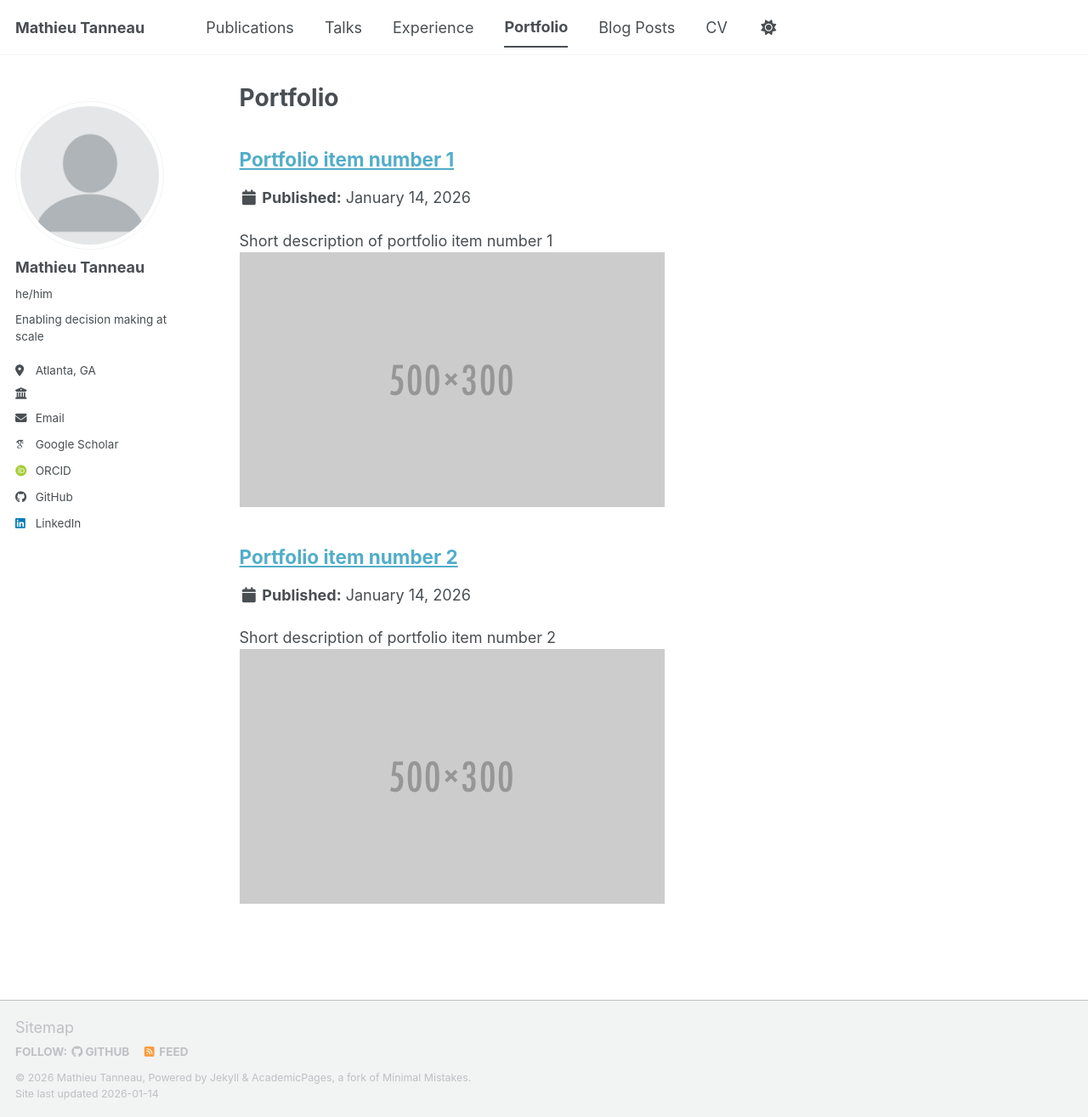
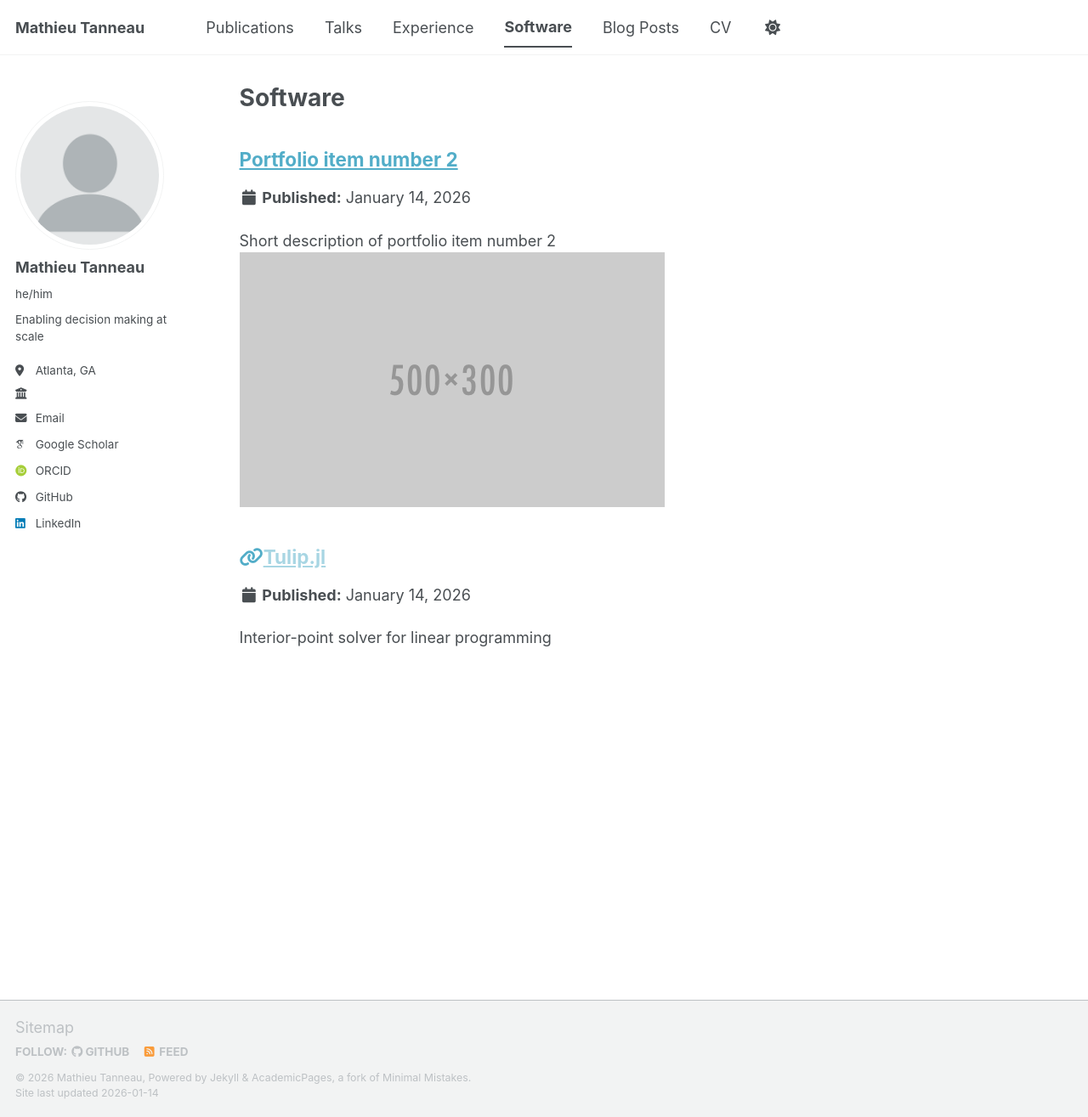
Before and after one commit to mtanneau/mtanneau.github.io, a Jekyll site: the page built from _pages/software.html, in a window 1280 px wide and 1315 px high. Shown: the whole window at 85% size. Built offline with Jekyll 4.4.1, drawn with Linux system fonts in a browser that asks for light colours; some web fonts are replaced; a script bundle is joined from its source files by our own code; library files that are not in the unit come from our copies.

Commit message:
Portfolio --> software

```diff
--- a/_config.yml
+++ b/_config.yml
@@ -229,7 +229,7 @@ collections:
   publications:
     output: true
     permalink: /:collection/:path/
-  portfolio:
+  software:
     output: true
     permalink: /:collection/:path/
   talks:
@@ -275,10 +275,10 @@ defaults:
       author_profile: true
       share: true
       comments: true
-  # _portfolio
+  # _software
   - scope:
       path: ""
-      type: portfolio
+      type: software
     values:
       layout: single
       author_profile: true
--- a/_data/cv.json
+++ b/_data/cv.json
@@ -125,7 +125,7 @@
   "publications": [],
   "presentations": [],
   "teaching": [],
-  "portfolio": [
+  "software": [
     {
       "name": "Tulip.jl",
       "category": "software",
--- a/_data/navigation.yml
+++ b/_data/navigation.yml
@@ -17,8 +17,8 @@ main:
   - title: "Experience"
     url: /experience/
 
-  - title: "Portfolio"
-    url: /portfolio/
+  - title: "Software"
+    url: /software/
 
   - title: "Blog Posts"
     url: /year-archive/
--- a/_pages/portfolio.html
+++ b/_pages/software.html
@@ -1,13 +1,13 @@
 ---
 layout: archive
-title: "Portfolio"
-permalink: /portfolio/
+title: "Software"
+permalink: /software/
 author_profile: true
 ---
 
 {% include base_path %}
 
 
-{% for post in site.portfolio %}
+{% for post in site.software %}
   {% include archive-single.html %}
 {% endfor %}
--- /dev/null
+++ b/_software/tulip.jl.md
@@ -0,0 +1,9 @@
+---
+title: "Tulip.jl"
+excerpt: "Interior-point solver for linear programming"
+collection: software
+status: inactive
+link: "https://github.com/ds4dm/Tulip.jl"
+---
+
+Tulip
```
Also changed, not shown: _includes/cv-template.html (+4 -4 lines), _pages/markdown.md (+1 -1 lines), _portfolio/portfolio-1.md (deleted, +0 -7 lines), _software/portfolio-2.html (renamed from _portfolio/portfolio-2.html).
